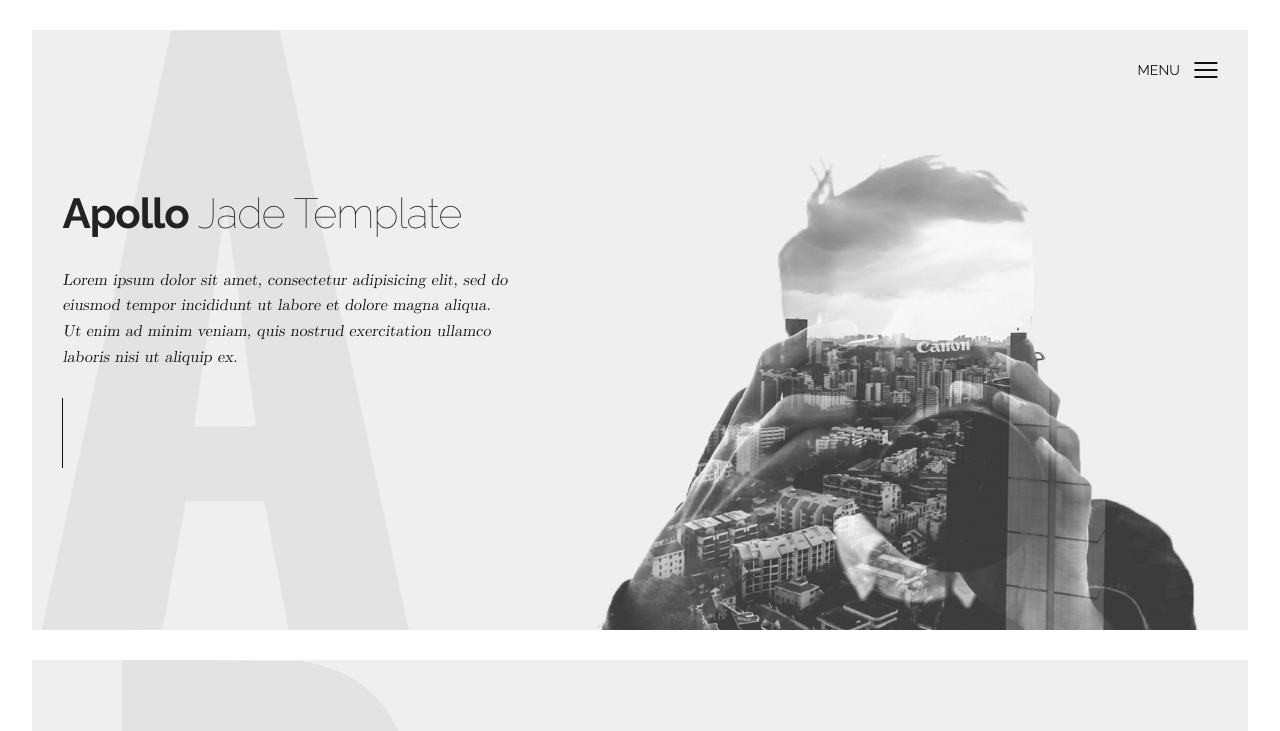
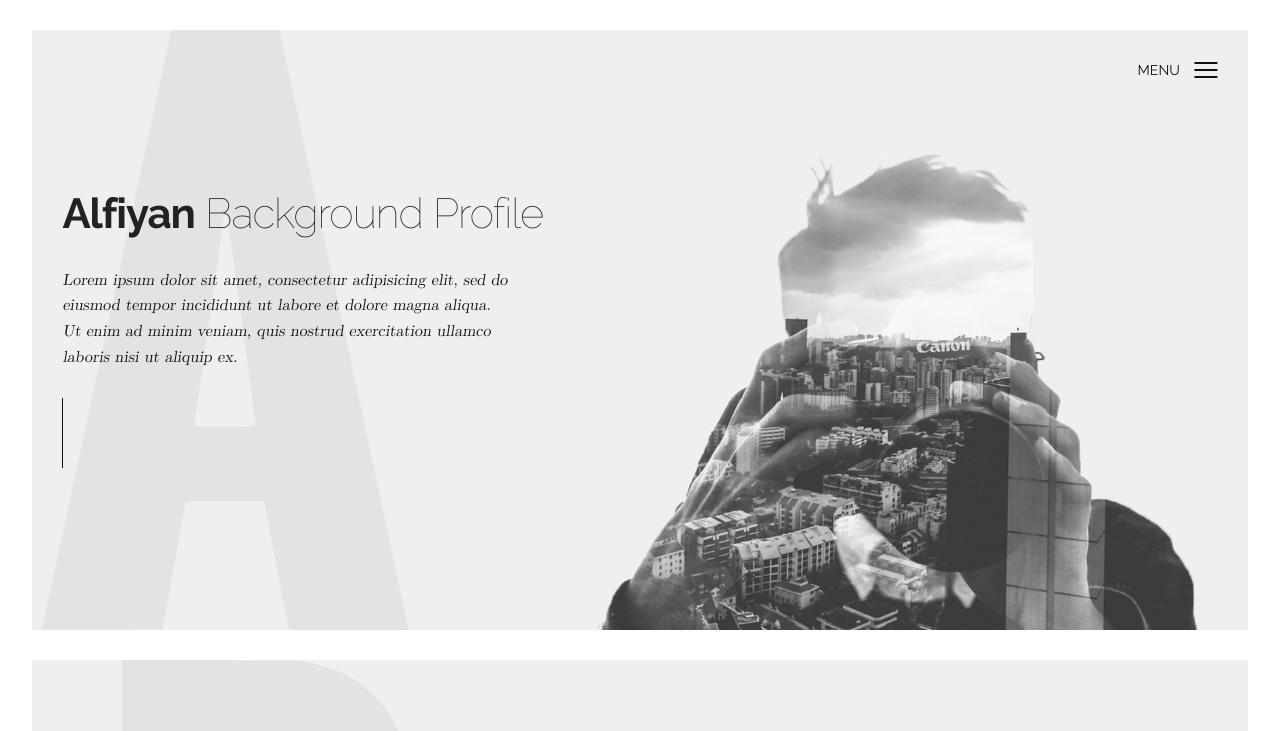
Before and after one commit to Alfiyans/Website-FYN, a plain HTML site: page index.html in a window 1280 px wide. Shown: the top 731 px of the page. Drawn offline with nearby package versions, Linux system fonts and the light colour scheme; files whose address does not match are found by name.

Commit message:
Update index.html

```diff
--- a/index.html
+++ b/index.html
@@ -28,7 +28,7 @@
       </header>
       <div class="wrapper">
         <div class="welcome">
-          <h1><strong>Apollo</strong> Jade Template</h1>
+          <h1><strong>Alfiyan</strong> Background Profile </h1>
           <p>Lorem ipsum dolor sit amet, consectetur adipisicing elit, sed do eiusmod tempor incididunt ut labore et dolore magna aliqua. Ut enim ad minim veniam, quis nostrud exercitation ullamco laboris nisi ut aliquip ex.</p>
         </div>
         <div class="photographer"><img src="assets/img/hero.png" alt="Photographer"></div>
```
